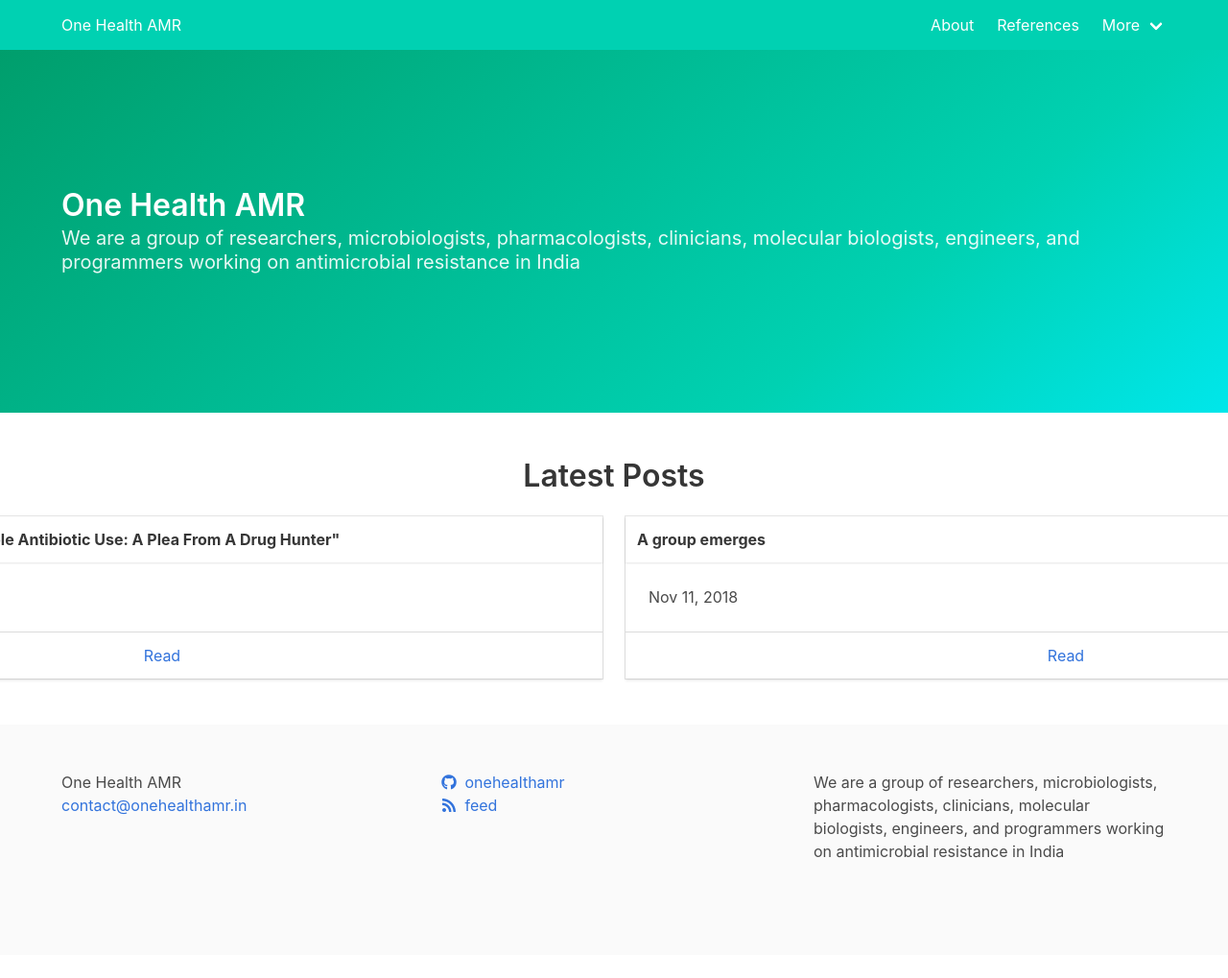
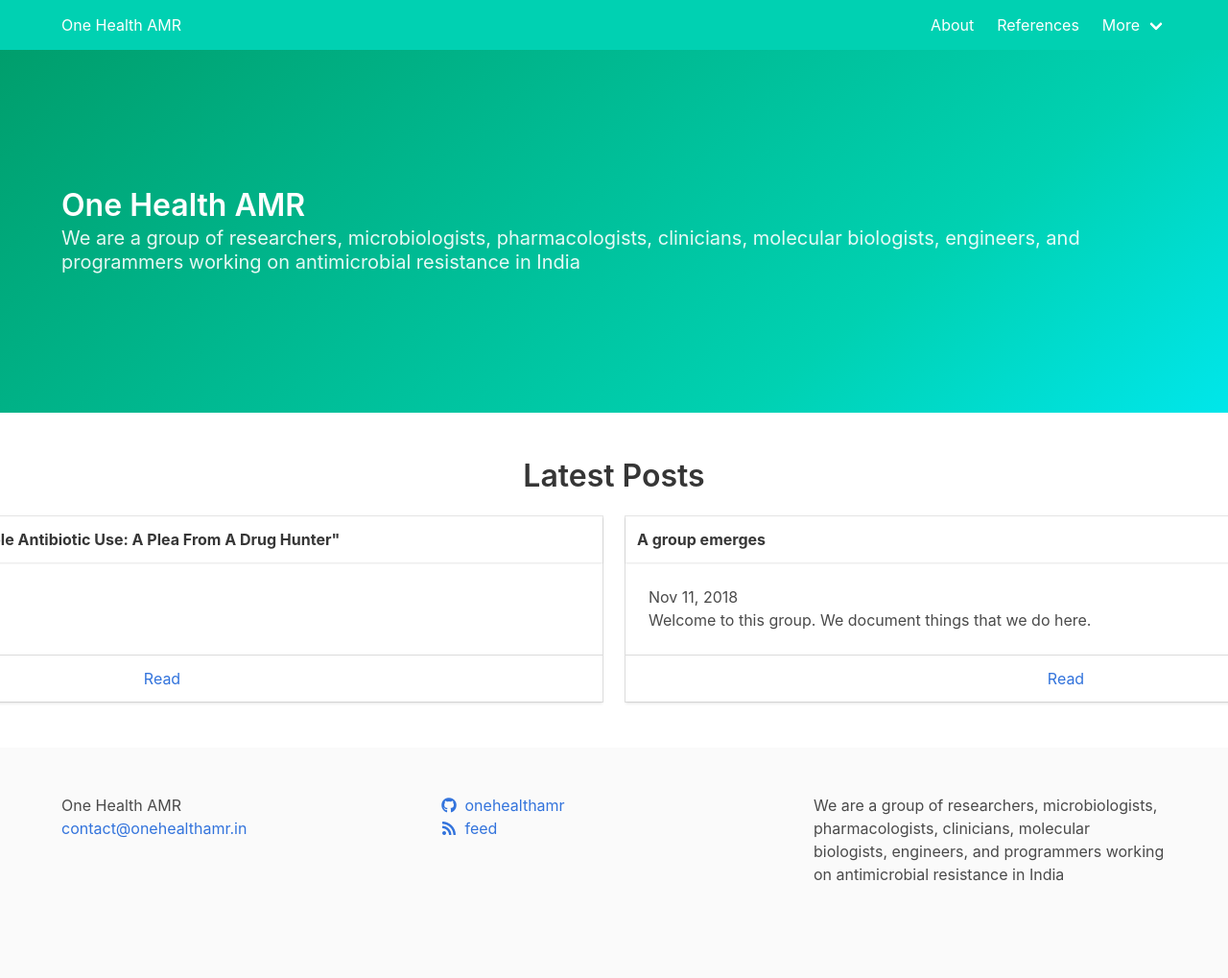
Before and after one commit to onehealthamr/onehealthamr.in, a Jekyll site: the page built from index.md, in a window 1280 px wide. Shown: the whole page at 96% size. Built offline with Jekyll 4.4.1, drawn with Linux system fonts in a browser that asks for light colours; nearby versions of some CDN libraries; before the commit the page ends 995 px from its top, so only the background shows below that.

Commit message:
show excerpts

```diff
--- a/_config.yml
+++ b/_config.yml
@@ -27,6 +27,9 @@ permalink: /:categories/:title
 # setting future to true will allow us to use dates of future for events
 future: true
 
+# show excerpts
+show_excerpts: true
+
 # Build settings
 markdown: kramdown
 theme: minima
```
